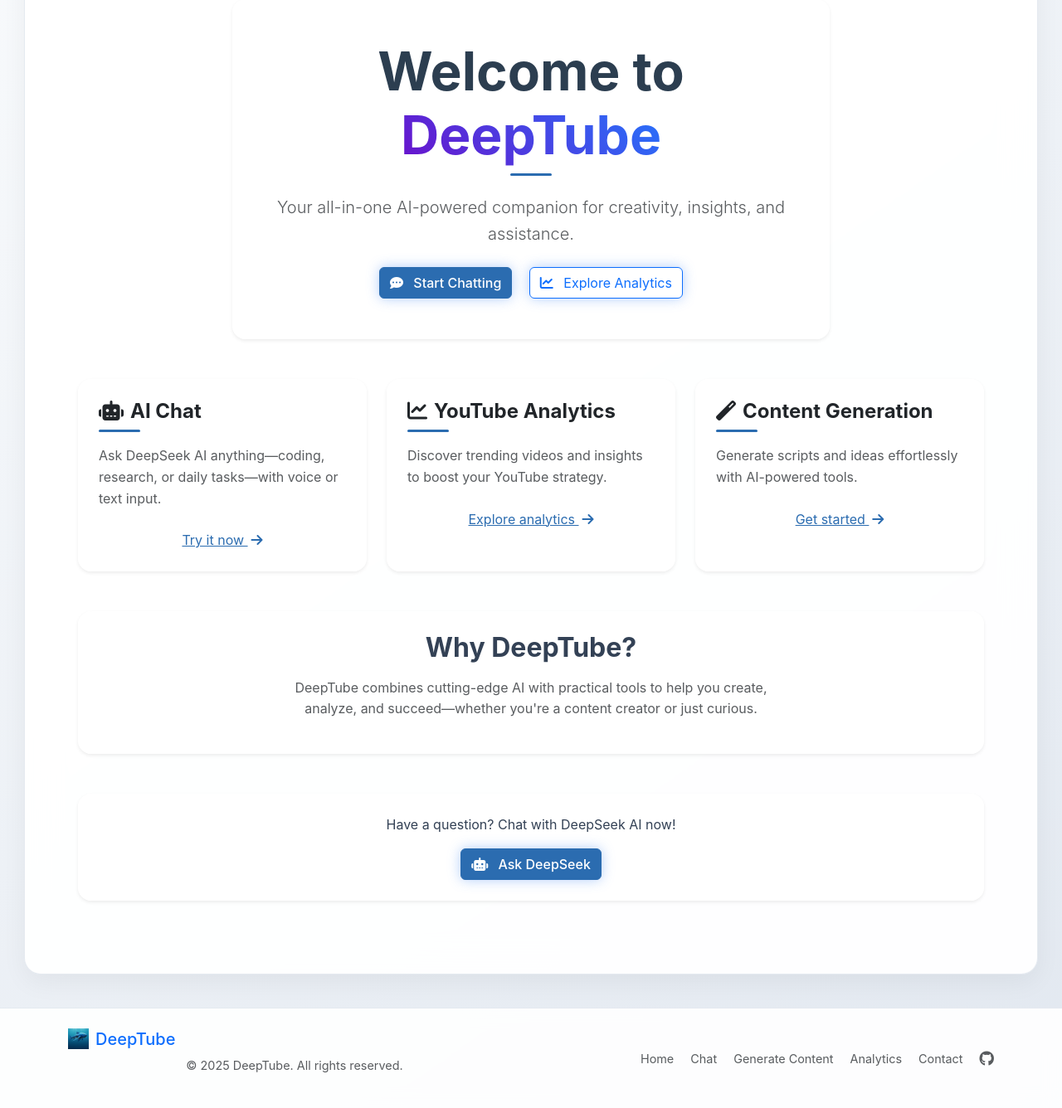
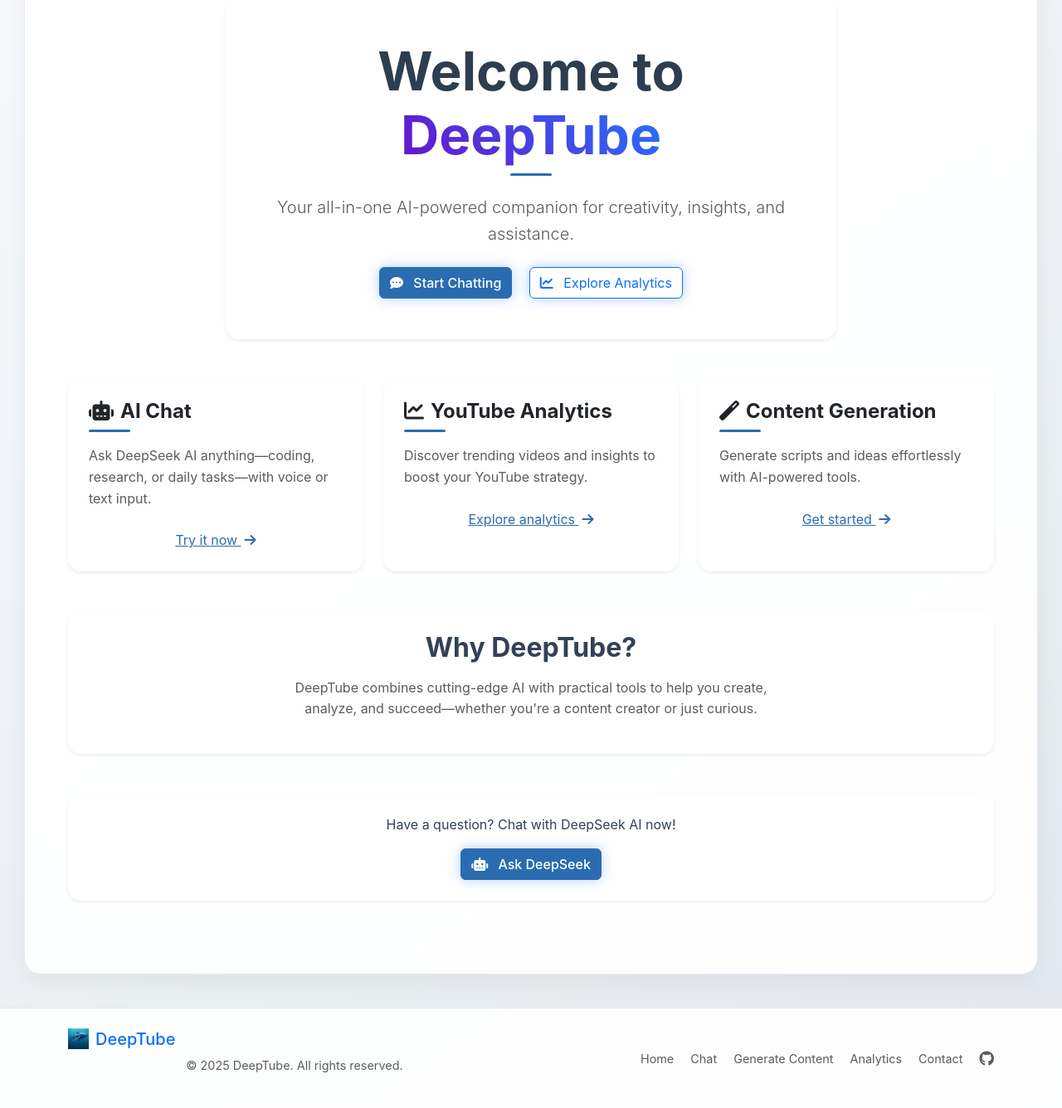
Before and after one commit to Waqas-Baloch99/DeepTube, a Django app: page / in a window 1280 px wide. Shown: the part 130-1466 px from the top of the page at 83% size. Run offline with Django 5.2, Linux system fonts and the light colour scheme.

Commit message:
Update base.html

```diff
--- a/youtubeapp/templates/youtubeapp/base.html
+++ b/youtubeapp/templates/youtubeapp/base.html
@@ -182,7 +182,7 @@
 
     <!-- Main Content -->
     <main class="content-container">
-        <div class="container">
+        <div class="container-fluid px-0">
             {% if messages %}
                 {% for message in messages %}
                     <div class="alert alert-{{ message.tags }} alert-dismissible fade show" role="alert">
```
